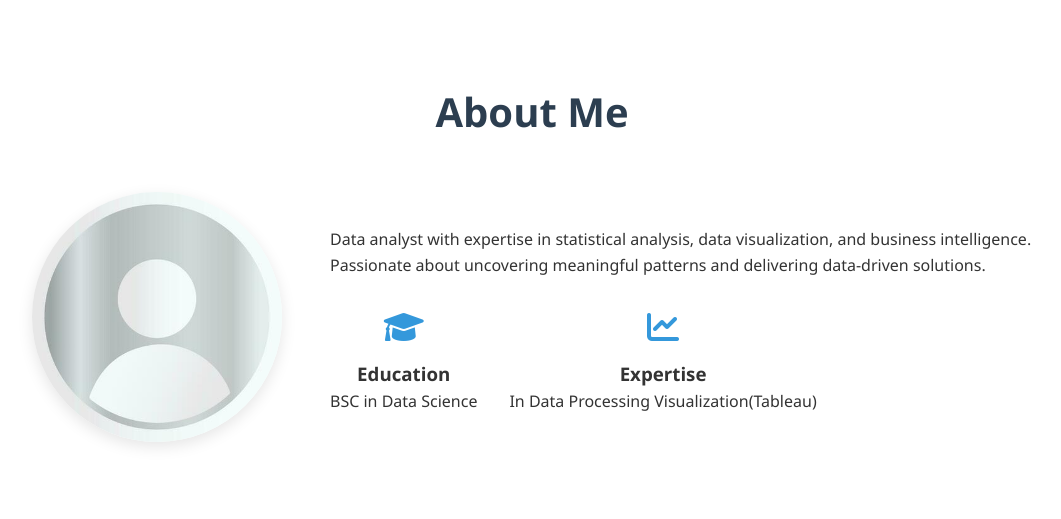
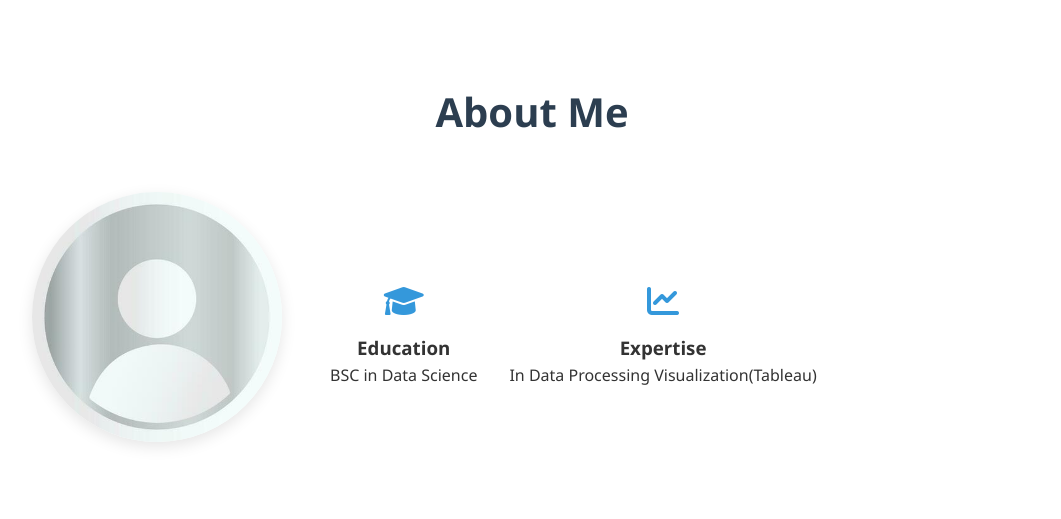
Before and after one commit to gnaneswari2003/gnaneswariflaskportfolio, a Flask app: page / in a window 1280 px wide. Shown: the part 800-1319 px from the top of the page, without its empty margins (108-1169 px from the left). Run offline with Flask 3, Linux system fonts and the light colour scheme.

Commit message:
Update index.html

```diff
--- a/templates/index.html
+++ b/templates/index.html
@@ -82,7 +82,7 @@
                 <img src="{{url_for('static',filename='profile.jpg')}}" alt="Gnaneswari" style="border-radius: 50%; width: 250px; height: 250px; object-fit: cover;">
             </div>
             <div class="about-text">
-                <p>Data analyst with expertise in statistical analysis, data visualization, and business intelligence. Passionate about uncovering meaningful patterns and delivering data-driven solutions.</p>
+                <p></p>
                 <div class="about-details">
                     <div class="detail">
                         <i class="fas fa-graduation-cap"></i>
```
